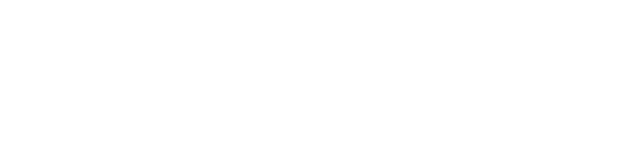
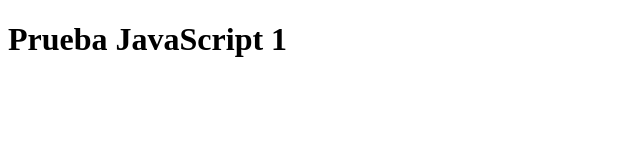
Before and after one commit to egoitzaulestia/prueba-javascript-1, a plain HTML site: page index.html in a window 1280 px wide. Shown: the whole page, without its empty margins (0-640 px from the left). Drawn offline with Linux system fonts and the light colour scheme.

Commit message:
Update index.html

```diff
--- a/index.html
+++ b/index.html
@@ -7,6 +7,7 @@
     <script src="main.js" defer></script>
 </head>
 <body>
+    <h1>Prueba JavaScript 1</h1>
     <div id="something"></div>
 </body>
 </html>
```
